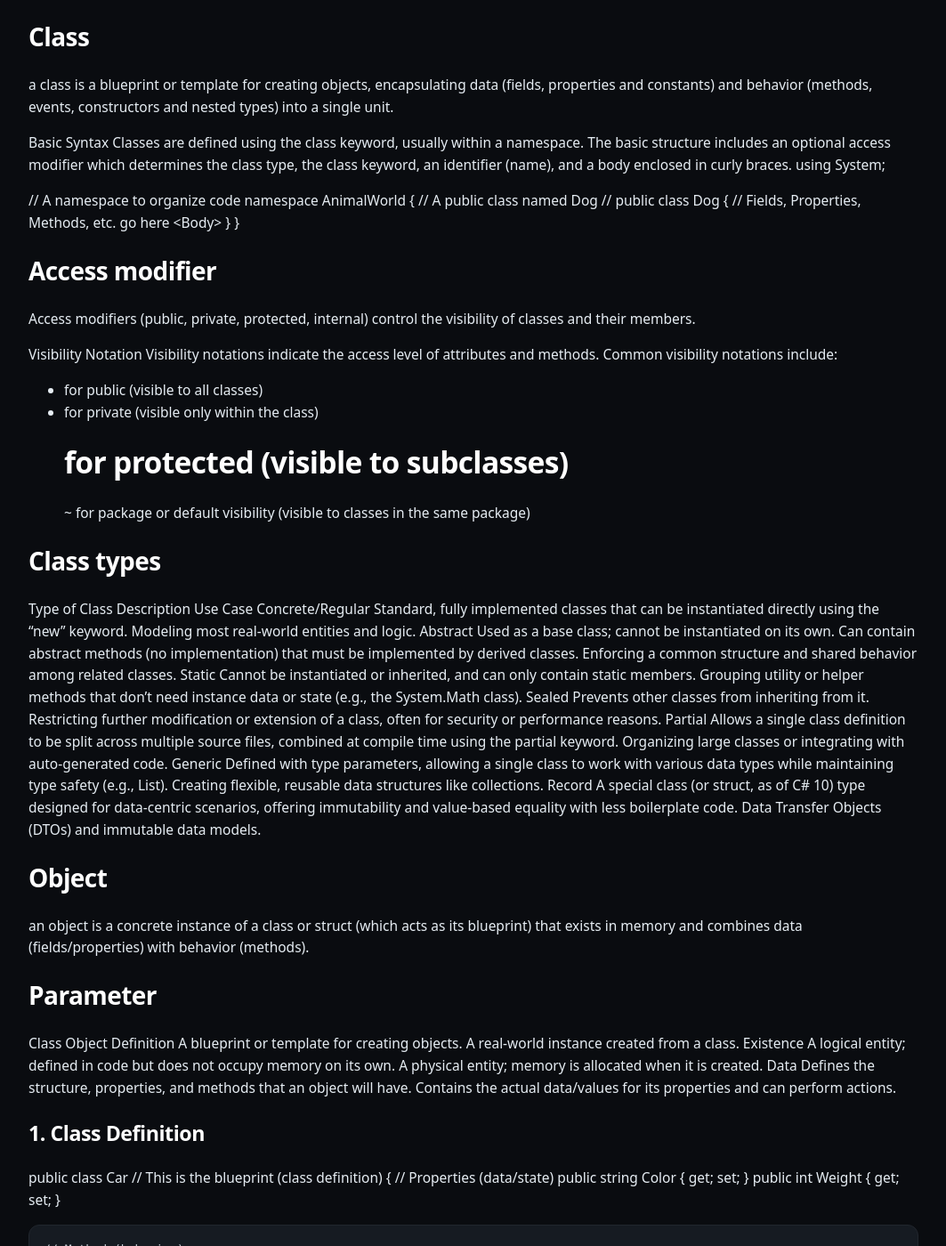
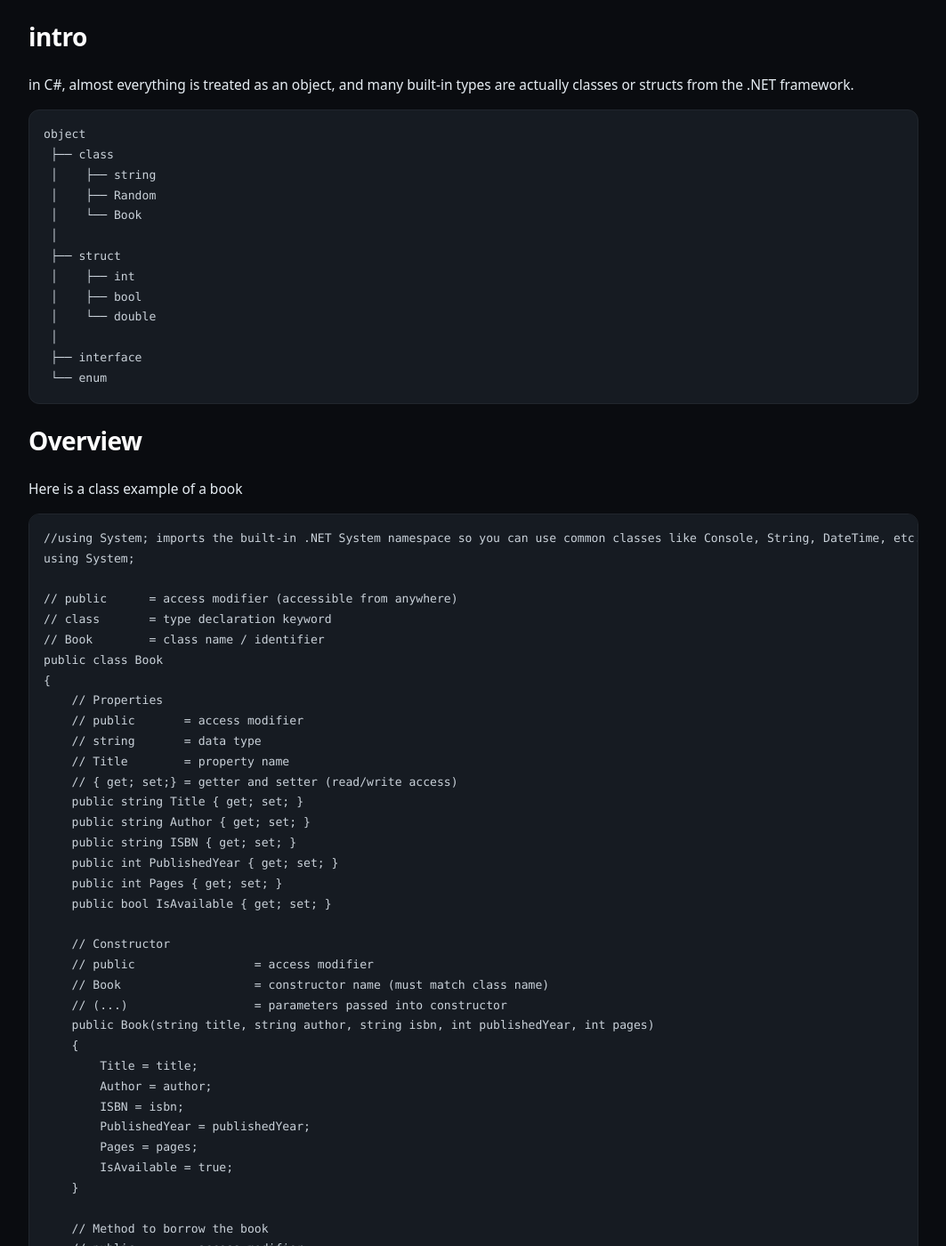
Before and after one commit to BBBB-44/_Codex, a Jekyll site: the page built from _codex/csharp.md, in a window 1280 px wide and 1400 px high. Shown: the whole window at 89% size, without its empty margins (108-1171 px from the left). Built offline with Jekyll 4.4.1, drawn with Linux system fonts in a browser that asks for light colours; some of the changed text lies outside the part shown.

Commit message:
Enhance C# documentation with class examples and UML
Added introductory content and class examples for C# programming, including class structure, visibility symbols, and UML diagrams.

````diff
--- a/_codex/csharp.md
+++ b/_codex/csharp.md
@@ -1,5 +1,122 @@
 ---
 ---
+## intro
+in C#, almost everything is treated as an object, and many built-in types are actually classes or structs from the .NET framework.
+
+```
+object
+ ├── class
+ │    ├── string
+ │    ├── Random
+ │    └── Book
+ │
+ ├── struct
+ │    ├── int
+ │    ├── bool
+ │    └── double
+ │
+ ├── interface
+ └── enum
+```
+
+## Overview
+
+Here is a class example of a book
+
+```
+//using System; imports the built-in .NET System namespace so you can use common classes like Console, String, DateTime, etc., without writing System. every time.
+using System;
+
+// public      = access modifier (accessible from anywhere)
+// class       = type declaration keyword
+// Book        = class name / identifier
+public class Book
+{
+    // Properties
+    // public       = access modifier
+    // string       = data type
+    // Title        = property name
+    // { get; set;} = getter and setter (read/write access)
+    public string Title { get; set; }
+    public string Author { get; set; }
+    public string ISBN { get; set; }
+    public int PublishedYear { get; set; }
+    public int Pages { get; set; }
+    public bool IsAvailable { get; set; }
+
+    // Constructor
+    // public                 = access modifier
+    // Book                   = constructor name (must match class name)
+    // (...)                  = parameters passed into constructor
+    public Book(string title, string author, string isbn, int publishedYear, int pages)
+    {
+        Title = title;
+        Author = author;
+        ISBN = isbn;
+        PublishedYear = publishedYear;
+        Pages = pages;
+        IsAvailable = true;
+    }
+
+    // Method to borrow the book
+    // public       = access modifier
+    // void         = return type (returns nothing)
+    // BorrowBook   = method name
+    // ()           = no parameters
+    public void BorrowBook()
+    {
+        if (IsAvailable)
+        {
+            IsAvailable = false;
+            Console.WriteLine($"You borrowed \"{Title}\".");
+        }
+        else
+        {
+            Console.WriteLine($"\"{Title}\" is currently unavailable.");
+        }
+    }
+
+    // Method to return the book
+    public void ReturnBook()
+    {
+        IsAvailable = true;
+        Console.WriteLine($"You returned \"{Title}\".");
+    }
+
+    // Display book information
+    public void DisplayInfo()
+    {
+        Console.WriteLine("Book Information:");
+        Console.WriteLine($"Title: {Title}");
+        Console.WriteLine($"Author: {Author}");
+        Console.WriteLine($"ISBN: {ISBN}");
+        Console.WriteLine($"Published Year: {PublishedYear}");
+        Console.WriteLine($"Pages: {Pages}");
+        Console.WriteLine($"Available: {IsAvailable}");
+    }
+}
+```
+Example usage:
+```
+class Program
+{
+    static void Main()
+    {
+        Book book = new Book(
+            "The Hobbit",
+            "J.R.R. Tolkien",
+            "978-0547928227",
+            1937,
+            310
+        );
+
+        book.DisplayInfo();
+
+        book.BorrowBook();
+        book.ReturnBook();
+    }
+}
+```
 
 ## Class
 a class is a blueprint or template for creating objects, encapsulating data (fields, properties and constants) and behavior (methods, events, constructors and nested types) into a single unit.
@@ -396,86 +513,131 @@ class Program
     }
 }
 
-Feature
-Interface
-Inheritance
-Purpose
-Define a contract
-Share code & behavior
-Implementation
-None (just signatures)
-Base class can have code
-Multiple?
-Yes, a class can implement multiple interfaces
-No, single inheritance only
-Relationship
-“Can do this”
-“Is a type of this”
-When to use
-Different classes share capabilities (flyable, serializable, etc.)
-Classes naturally form a hierarchy and share common code
+# Interface vs Inheritance
 
+| Feature | Interface | Inheritance |
+|---|---|---|
+| Purpose | Define a contract | Share code & behavior |
+| Implementation | None (just signatures) | Base class can have code |
+| Multiple? | Yes, a class can implement multiple interfaces | No, single inheritance only |
+| Relationship | “Can do this” | “Is a type of this” |
+| When to use | Different classes share capabilities (flyable, serializable, etc.) | Classes naturally form a hierarchy and share common code |
 
+---
 
+# Class Diagram
 
-Class diagram
-A class diagram is a type of static structure diagram that describes the structure of a system by showing the system's classes, their attributes, operations (or methods), and the relationships among objects.
+A class diagram is a type of **static structure diagram** that describes the structure of a system by showing:
 
-ClassType :  only specify if it affects design (abstract, interface, final).
+- Classes
+- Attributes
+- Operations (methods)
+- Relationships among objects
 
-ClassVisibility : only specify if you need to show module/package-level access.
+## Notes
 
-For most normal UML diagrams in a project, just the class name, properties, and methods are enough.
+- **ClassType**: only specify if it affects design (`abstract`, `interface`, `final`)
+- **ClassVisibility**: only specify if needed to show module/package-level access
 
+For most UML diagrams, the following are enough:
 
-Graphic
-ClassName
-PropertyVisibility PropertyName: PropertyType
-MethodVisibility MethodName(parameters): ReturnType
+- Class name
+- Properties
+- Methods
 
+---
 
-Car
--make: String
--model: String
--year: Int
-+start(): void
-+Stop(): void
+# UML Class Structure
 
+```text
+-------------------------
+|       ClassName       |
+-------------------------
+| visibility name:type  |
+-------------------------
+| visibility method()   |
+-------------------------
+```
 
+Example:
 
-PlantUML
+```text
+-------------------------
+|          Car          |
+-------------------------
+| -make: String         |
+| -model: String        |
+| -year: Int            |
+-------------------------
+| +start(): void        |
+| +stop(): void         |
+-------------------------
+```
+
+---
+
+# Visibility Symbols
+
+| Symbol | Meaning |
+|---|---|
+| `+` | Public |
+| `-` | Private |
+| `#` | Protected |
+| `~` | Package / Internal |
+
+---
+
+# PlantUML Example
+
+```plantuml
 class Player {
--string Name
-+int Health
-+Attack(int)
+    -string Name
+    +int Health
+    +Attack(int)
 }
+```
 
+---
 
+# Parameter Directionality
 
+In class diagrams, parameter directionality indicates the flow of information between classes through method parameters.
 
-Parameter Directionality
-In class diagrams, parameter directionality refers to the indication of the flow of information between classes through method parameters.
-It helps to specify whether a parameter is an input, an output, or both. This information is crucial for understanding how data is passed between objects during method calls.
+It specifies whether a parameter is:
 
-PlantUML
-Type
-Symbole
-Objectif
-Extension
-<|--
-Spécialisation d'une classe dans une hiérarchie
-Implémentation
-<|..
-Réalisation d'une interface par une classe
-Composition
-*--
-La partie ne peut exister sans le tout
-Agrégation
-o--
-La partie peut exister indépendamment du tout
-Dépendance
--->
-L'objet utilise un autre objet
-Dépendance
-..>
-Une forme plus faible de dépendance
+- Input
+- Output
+- Both input and output
+
+This helps explain how data is passed between objects during method calls.
+
+---
+
+# PlantUML Relationships
+
+| Type | Symbol | Description |
+|---|---|---|
+| Extension | `<\|--` | Specialization of a class in a hierarchy |
+| Implementation | `<\|..` | Realization of an interface by a class |
+| Composition | `*--` | The part cannot exist without the whole |
+| Aggregation | `o--` | The part can exist independently of the whole |
+| Dependency | `-->` | One object uses another object |
+| Weak Dependency | `..>` | A weaker form of dependency |
+
+---
+
+# Example Relationships
+
+```plantuml
+class Animal
+class Dog
+Animal <|-- Dog
+
+interface Flyable
+class Bird
+Flyable <|.. Bird
+
+class Car
+class Engine
+Car *-- Engine
+```
````
